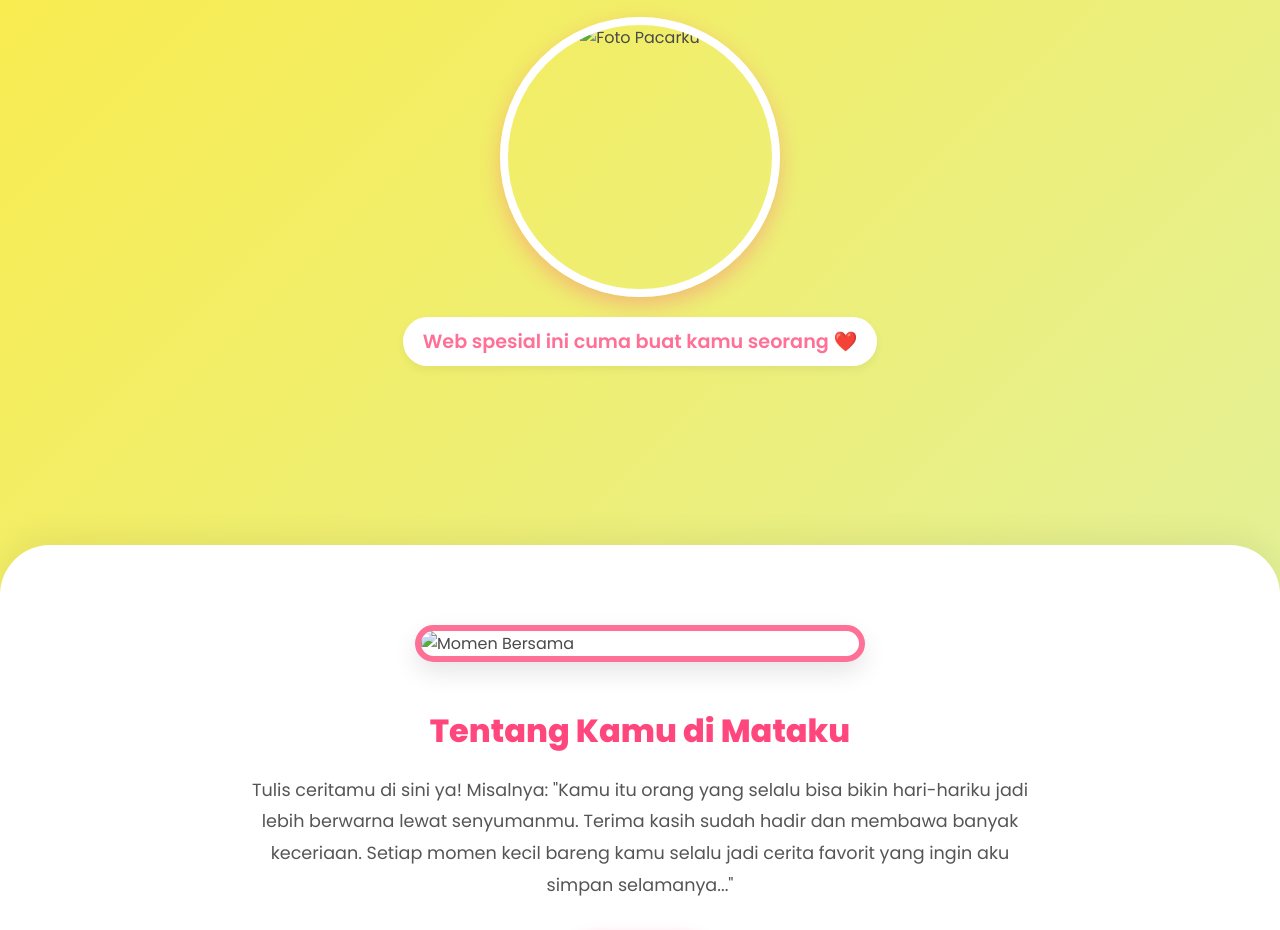
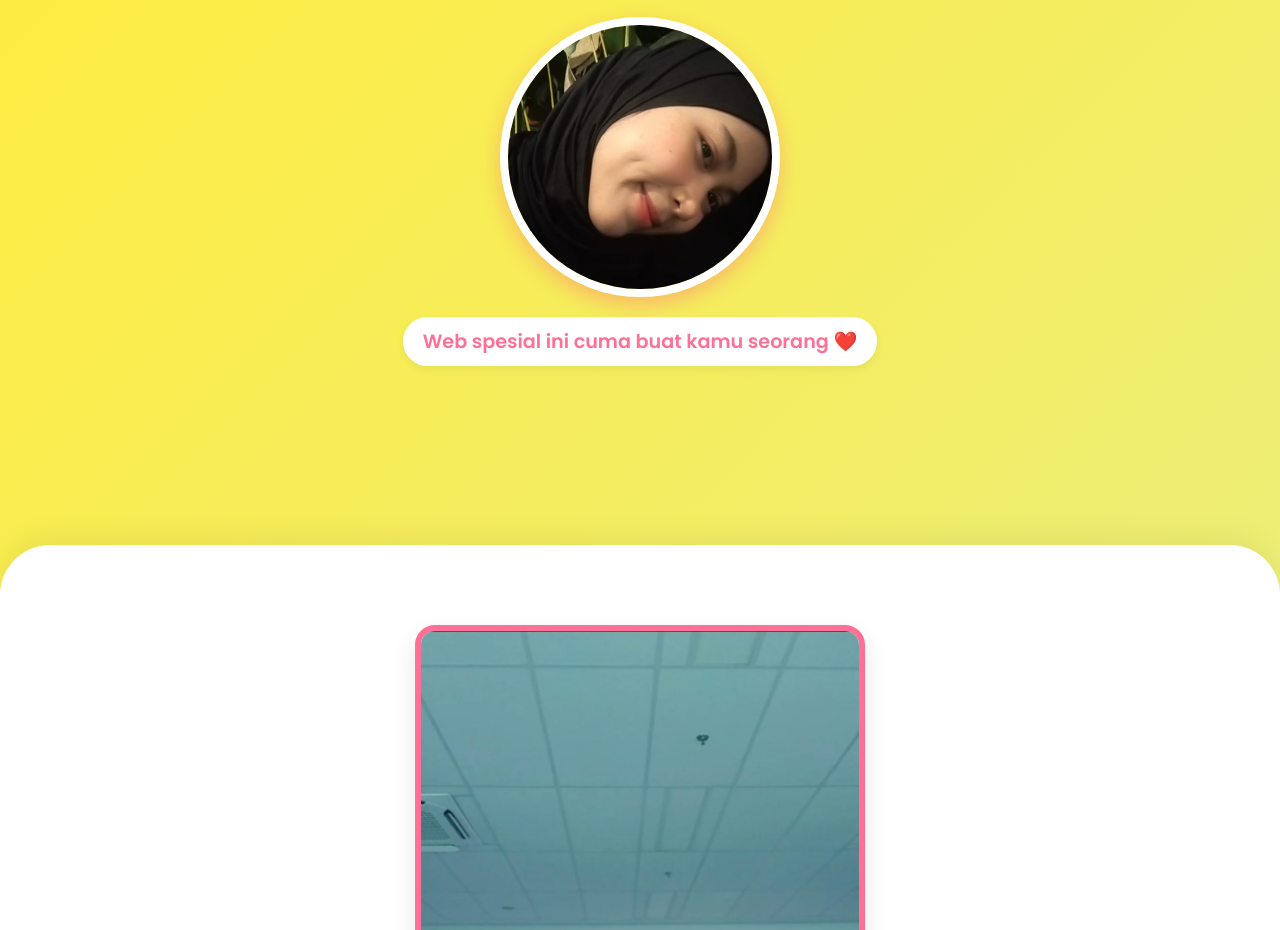
Before and after one commit to madib0215-a11y/hadiah, a plain HTML site: page index.html in a window 1280 px wide. Shown: the part 255-1185 px from the top of the page. Drawn offline with Linux system fonts and the light colour scheme.

Commit message:
Update image sources in index.html

```diff
--- a/index.html
+++ b/index.html
@@ -171,7 +171,7 @@
         <h1 class="headline">Hai Cantik! ✨</h1>
         <div class="photo-frame">
             <!-- Ganti 'foto-utama.jpg' dengan nama file foto pacarmu -->
-            <img src="foto-utama.jpg" alt="Foto Pacarku">
+            <img src="foto lumoyy.jpg" alt="Foto Pacarku">
         </div>
         <p class="sub-headline">Web spesial ini cuma buat kamu seorang ❤️</p>
     </section>
@@ -180,7 +180,7 @@
     <section class="story-section">
         <div class="story-container">
             <!-- Ganti 'foto-story.jpg' dengan nama file foto kedua -->
-            <img class="story-photo" src="foto-story.jpg" alt="Momen Bersama">
+            <img class="story-photo" src="foto luna2.jpg" alt="Momen Bersama">
 
             <div class="story-text">
                 <h2>Tentang Kamu di Mataku</h2>
```
